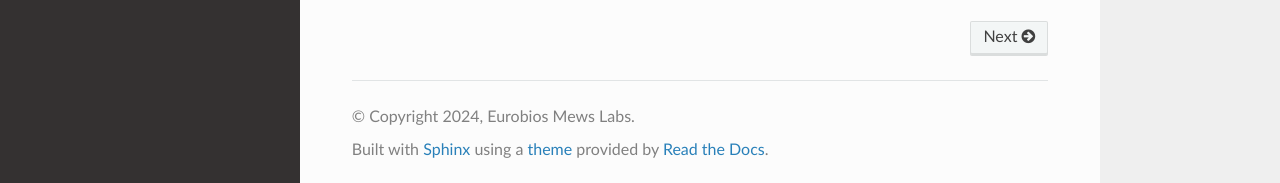
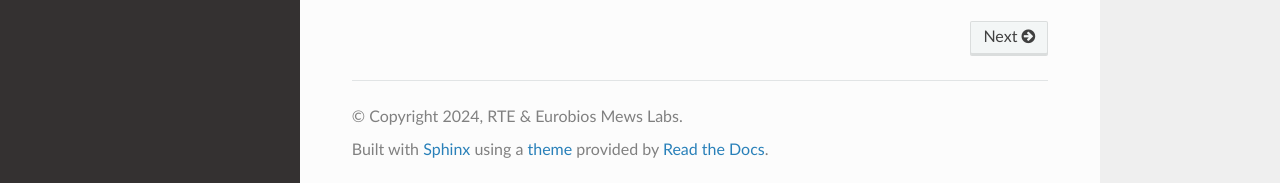
Before and after one commit to rte-france/pallas-slenderpy, a Sphinx documentation site: the page built from doc/index.rst, in a window 1280 px wide and 1018 px high. Shown: the part 832-1015 px from the top of the window. Built offline with Sphinx 7.4.7 and the Read the Docs theme 2.0.0, drawn with Linux system fonts in a browser that asks for light colours.

Commit message:
Update conf.py

```diff
--- a/doc/conf.py
+++ b/doc/conf.py
@@ -16,7 +16,7 @@ sys.path.insert(0, os.path.abspath('../'))
 # -- Project information -----------------------------------------------------
 
 project = 'slenderpy'
-copyright = '2024, Eurobios Mews Labs'
+copyright = '2024, RTE & Eurobios Mews Labs'
 author = 'Eurobios Mews Labs'
 
 # The full version, including alpha/beta/rc tags
```
